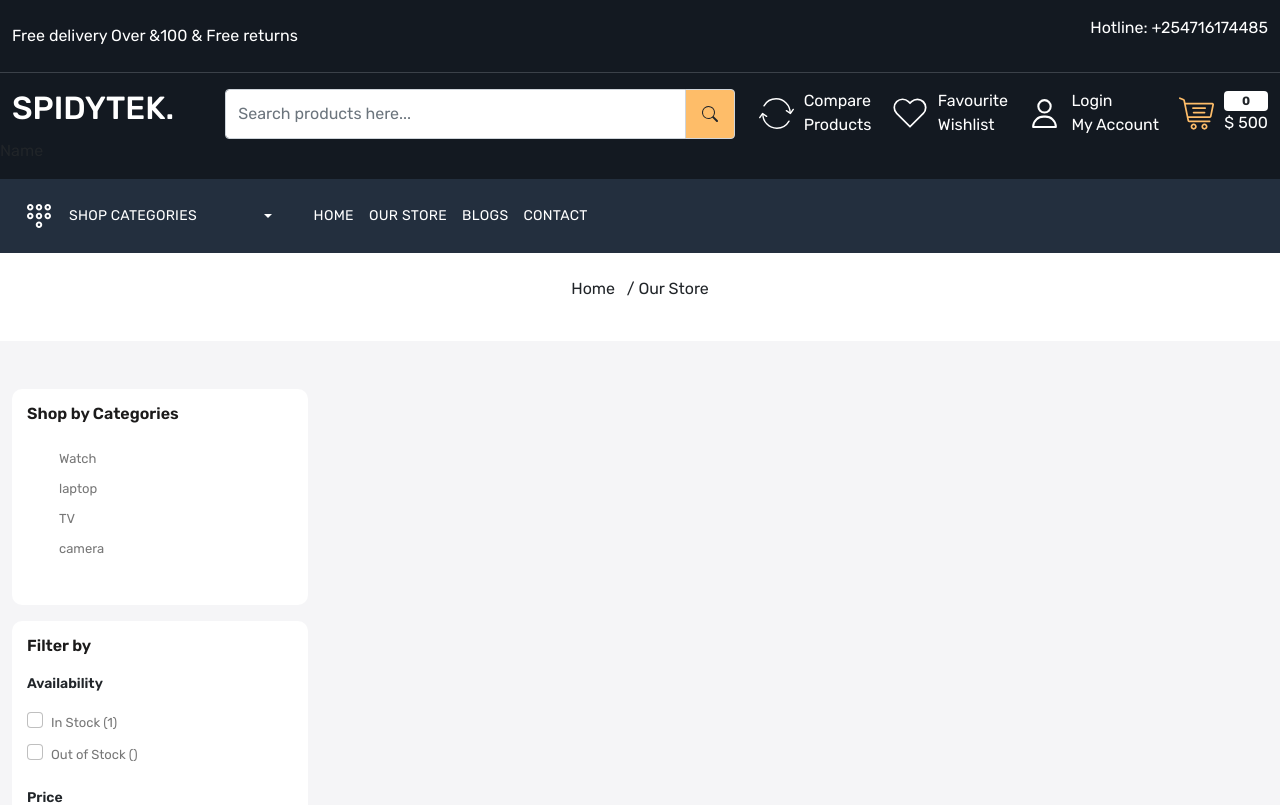
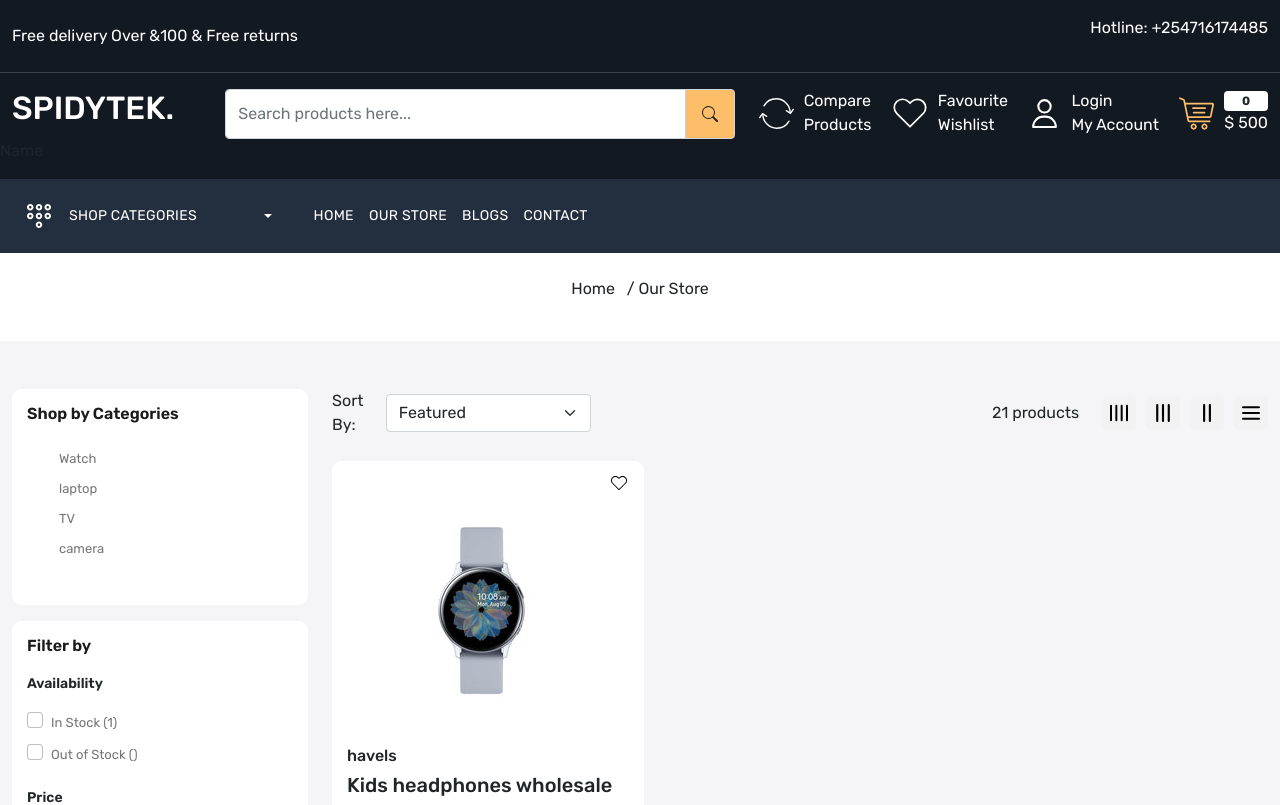
Before and after one commit to Geoffy1/ecommerce-reactjs-23, a React (Create React App) app: page /store in a window 1280 px wide. Shown: the top 805 px of the page. Built offline with nearby package versions, Linux system fonts and the light colour scheme.

Commit message:
added grid lines in Product component

```diff
--- a/src/App.css
+++ b/src/App.css
@@ -424,5 +424,16 @@ footer .input-group-text {
 .random-products:first-child {
   border-bottom: 1px solid var(--color-ededed);
 }
-
+.filter-sort-grid {
+  padding: 10px;
+  background-color: white;
+  border-radius: 10px;
+}
+.grid img {
+  width: 34px;
+  height: 34px;
+  padding: 8px;
+  border-radius: 5px;
+  background-color: #f2f2f2;
+}
 /* Our Store ends here */
--- a/src/components/ProductCard.js
+++ b/src/components/ProductCard.js
@@ -1,10 +1,13 @@
 import React from 'react'
-import { Link } from 'react-router-dom'
+import { Link, useLocation } from 'react-router-dom'
 import ReactStars from "react-rating-stars-component";
 
-const ProductCard = () => {
+const ProductCard = (props) => {
+  const {grid} = props;
+  let location = useLocation();
+  alert(location);
   return (
-    <div className="col-3">
+    <div className={`${location.pathname == "/store" ? `col-${grid}` : "col-3"} `}>
       <div className="product-card position-relative">
         <div className="wishlist-icon position-absolute">
             <Link>
--- a/src/pages/OurStore.js
+++ b/src/pages/OurStore.js
@@ -1,10 +1,13 @@
-import React from 'react'
+import React, { useState } from 'react'
 import BreadCrumb from '../components/BreadCrumb'
 import ReactStars from "react-rating-stars-component";
 import Meta from '../components/Meta'
-
+import ProductCard from "../components/ProductCard"
 
 const OurStore = () => {
+  const [grid,setGrid] = useState(4);
+  alert(grid);
+
 
   return (
     <>
@@ -18,12 +21,15 @@ const OurStore = () => {
                 <h3 className="filter-title">
                   Shop by Categories
                 </h3>
-                <ul>
+                <div>
+                  <ul>
                   <li>Watch</li>
                   <li>laptop</li>
                   <li>TV</li>
                   <li>camera</li>
                 </ul>
+                </div>
+
               </div>
               <div className="filter-card mb-3">
                 <h3 className="filter-title">
@@ -140,9 +146,40 @@ const OurStore = () => {
                 </div>
               </div>
             </div>
+            <div className="col-9">
+            <div className='filter=-sort-grid mb-4'>
+              <div className='d-flex justify-content-between align-items-center'>
+                <div className= " d-flex align-items-center gap-10">
+                <p className='mb-0 d-block'>Sort By:</p>
+                <select name="" id="" className='form-control form-select'>
+                  <option value="manual">Featured</option>
+                  <option value="best-selling">Best Selling</option>
+                  <option value="title-ascending">Alphabetically, A-Z</option>
+                  <option value="title-descending">Alphabetically, Z-A</option>
+                  <option value="price-ascending">Price, low to high</option>
+                  <option value="price-descending">Price, high to low</option>
+                  <option value="created-ascending">Date, old to new</option>
+                  <option value="created-descending">Date, new to old</option>
+                </select>
+              </div>
+              <div className="d-flex align-items-center gap-10">
+                <p className="totalproducts mb-0 " style={{"width":"100px"}}>21 products</p>
+                <div className="d-flex align-items-center gap-10 grid">
+                  <img onClick={()=>{setGrid(4);}} src="images/gr4.svg" alt="grid" className="d-block img-fluid" />
+                  <img onClick={()=>{setGrid(3);}} src="images/gr3.svg" alt="grid" className="d-block img-fluid" />
+                  <img onClick={()=>{setGrid(2);}} src="images/gr2.svg" alt="grid" className="d-block img-fluid" />
+                  <img onClick={()=>{setGrid(1);}} src="images/gr.svg" alt="grid" className="d-block img-fluid" />
+                </div>
+              </div>
+              </div>
+            </div>
+            <div className="products-list pb-5">
+              <ProductCard grid={grid}/>
+            </div>
+          </div>
           </div>
 
-          <div className="col-9"></div>
+
         </div>
       </div>
     </>
```
